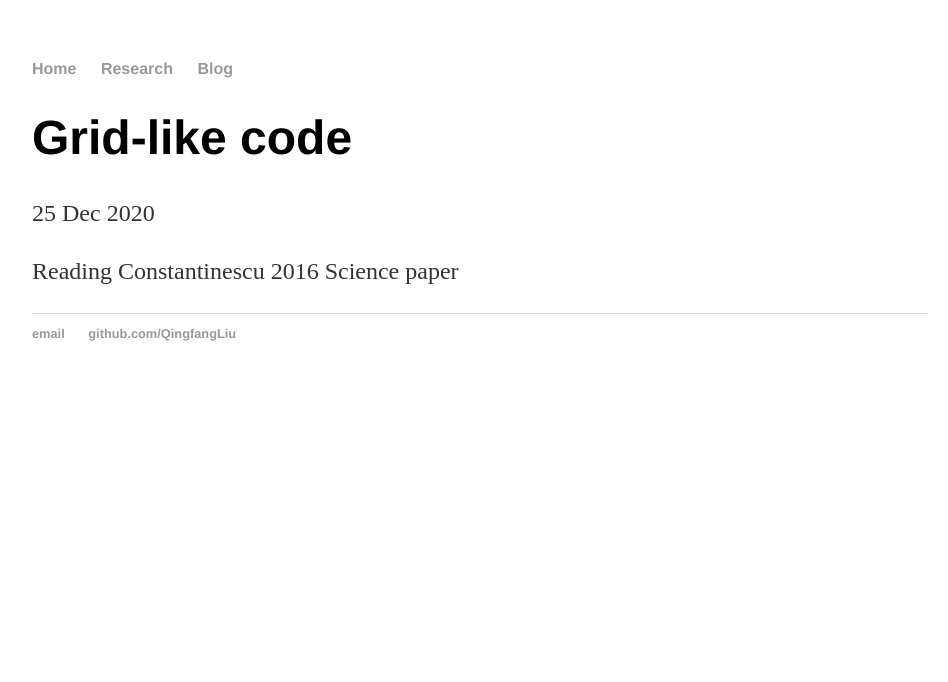
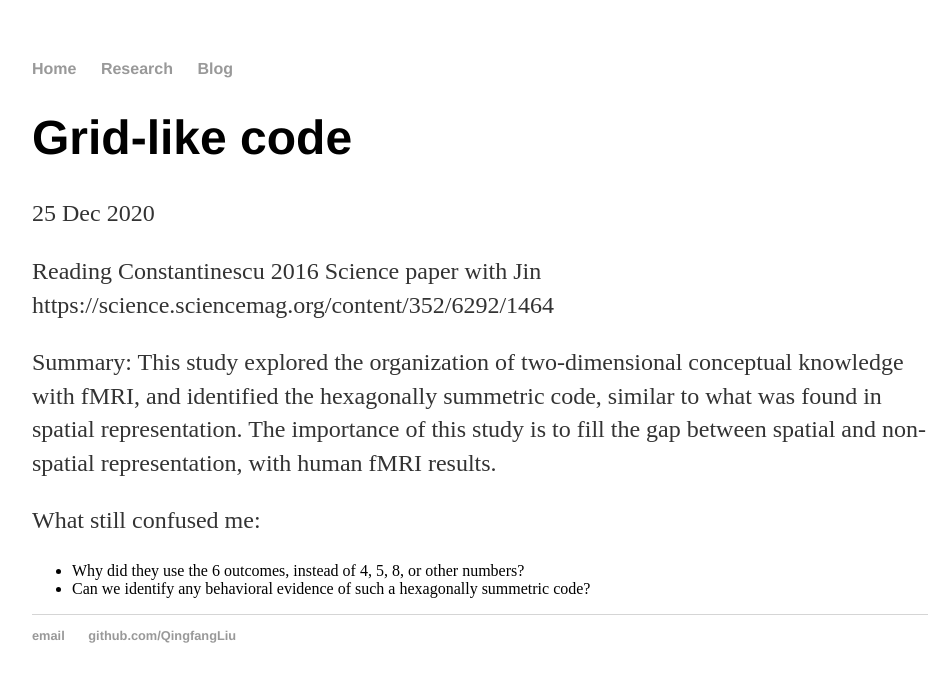
Before and after one commit to QingfangLiu/qingfangliu.github.io, a Jekyll site: the page built from _posts/2020-12-25-grid-code.md, in a window 1280 px wide. Shown: the top 682 px of the page, without its empty margins (160-1108 px from the left). Built offline with Jekyll 4.4.1, drawn with Linux system fonts in a browser that asks for light colours.

Commit message:
Update 2020-12-25-grid-code.md

```diff
--- a/_posts/2020-12-25-grid-code.md
+++ b/_posts/2020-12-25-grid-code.md
@@ -4,4 +4,11 @@ title: "Grid-like code"
 date: 2020-12-25
 ---
 
-Reading Constantinescu 2016 Science paper
+Reading Constantinescu 2016 Science paper with Jin
+https://science.sciencemag.org/content/352/6292/1464
+
+Summary: This study explored the organization of two-dimensional conceptual knowledge with fMRI, and identified the hexagonally summetric code, similar to what was found in spatial representation. The importance of this study is to fill the gap between spatial and non-spatial representation, with human fMRI results.
+
+What still confused me:
+- Why did they use the 6 outcomes, instead of 4, 5, 8, or other numbers?
+- Can we identify any behavioral evidence of such a hexagonally summetric code?
```
